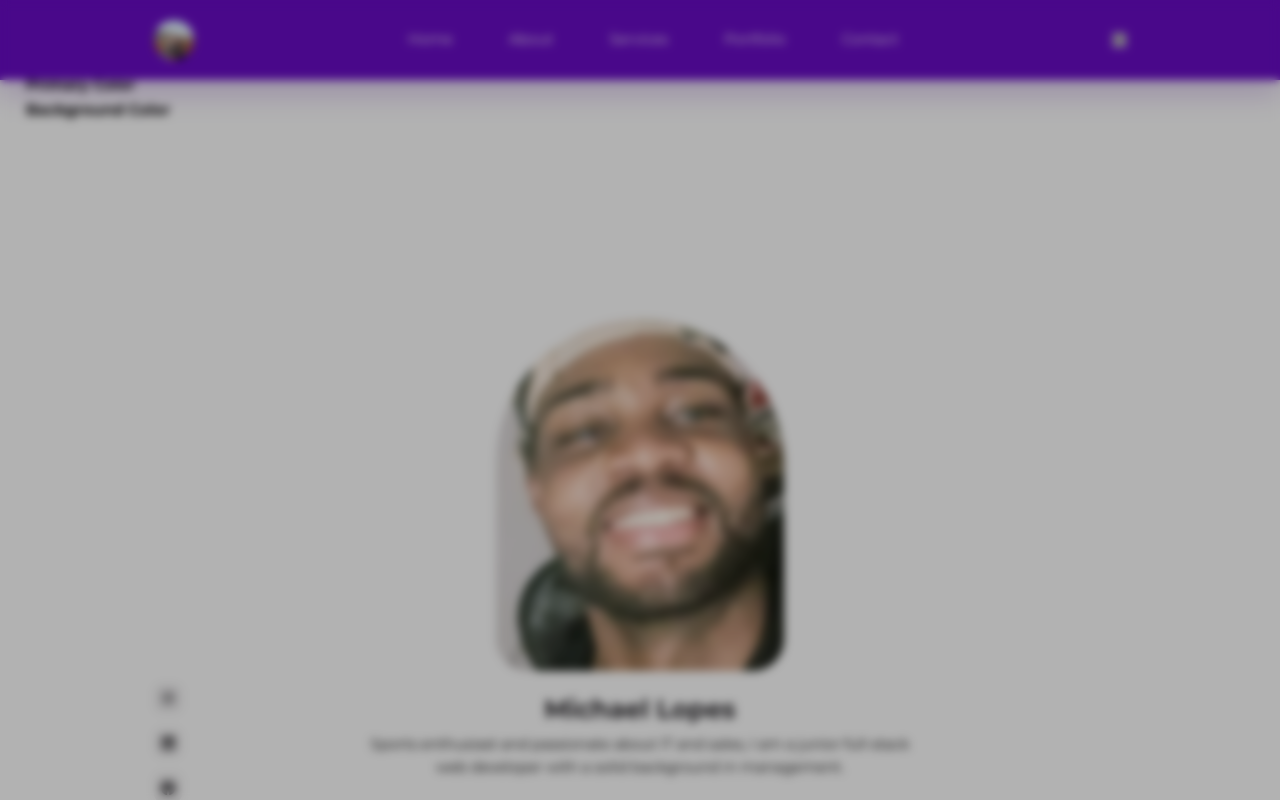
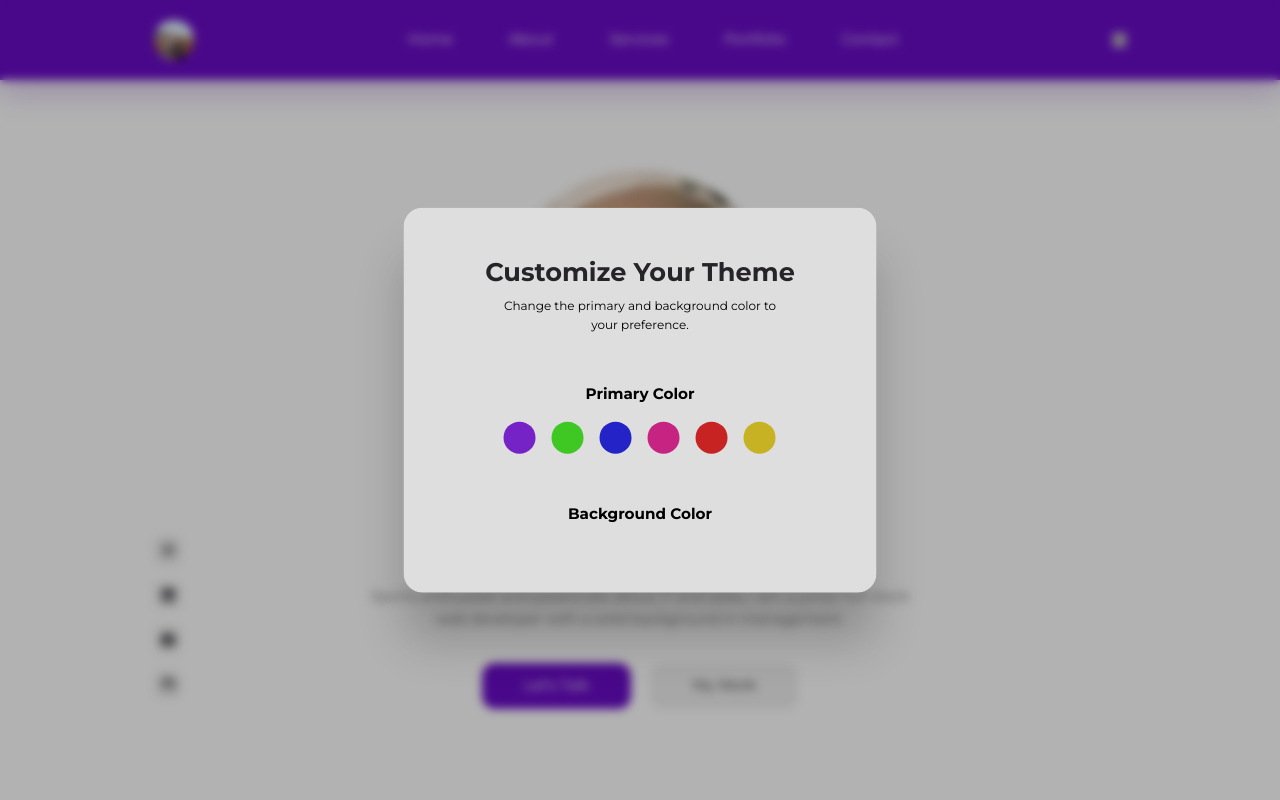
Before and after one commit to MajesticLopes/react_portfolio, a React (Create React App) app: page / in a window 1280 px wide. Both pictures are taken after a click on the button 1119 px from the left and 39 px from the top of the page. Shown: the top 800 px of the page. Built offline with nearby package versions, Linux system fonts and the light colour scheme.

Commit message:
Finition du theme

```diff
--- a/src/App.jsx
+++ b/src/App.jsx
@@ -8,9 +8,11 @@ import Contact from './sections/contact/Contact'
 import Footer from './sections/footer/Footer'
 import FloatingNav from './sections/floating.nav/FloatingNav'
 import Theme from './theme/Theme'
+import { useThemeContext } from './context/theme-context';
 const App = () => {
+  const {themeState} = useThemeContext();
   return (
-    <main>
+    <main className={`${themeState.primary} ${themeState.background}`}>
       <Navbar/>
       <Header/>
       <About/>
--- a/src/components/modal.css
+++ b/src/components/modal.css
@@ -7,4 +7,15 @@
   left: 0;
   backdrop-filter: blur(5px);
   z-index: 99;
+  opacity: 0;
+  animation: animateBackdrop 500ms ease-in forwards;
 }
+
+
+
+
+@keyframes animateBackdrop {
+to {
+  opacity: 1;
+}
+}
--- /dev/null
+++ b/src/context/theme-context.js
@@ -0,0 +1,25 @@
+import {createContext, useContext, useReducer, useEffect} from "react"
+import themeReducer from "./themeReducer";
+
+export const ThemeContext = createContext();
+
+const initialThemeState = JSON.parse(localStorage.getItem('themeSettings')) || {primary: 'color-1', background: 'bg-1'}
+
+export const ThemeProvider = ({children}) => {
+  const [themeState, dispatchTheme] = useReducer(themeReducer, initialThemeState);
+
+  const themeHandler = (buttonClassName) => {
+    dispatchTheme({type: buttonClassName})
+  }
+
+  /* Save Storage*/
+  useEffect(() => {
+    localStorage.setItem('themeSettings', JSON.stringify(themeState))
+  }, [themeState.primary, themeState.background])
+
+  return <ThemeContext.Provider value={{themeState, themeHandler}}>{children}</ThemeContext.Provider>
+}
+
+export const useThemeContext = () => {
+  return useContext(ThemeContext);
+}
--- /dev/null
+++ b/src/context/themeReducer.js
@@ -0,0 +1,35 @@
+export const themeReducer = (state, action) => {
+  if(action.type === 'color-1') {
+    return {...state, primary: 'color-1'}
+  }
+
+  if(action.type === 'color-2') {
+    return {...state, primary: 'color-2'}
+  }
+
+  if(action.type === 'color-3') {
+    return {...state, primary: 'color-3'}
+  }
+
+  if(action.type === 'color-4') {
+    return {...state, primary: 'color-4'}
+  }
+
+  if(action.type === 'color-5') {
+    return {...state, primary: 'color-5'}
+  }
+
+  if(action.type === 'color-6') {
+    return {...state, primary: 'color-6'}
+  }
+
+  if(action.type === 'bg-1') {
+    return {...state, primary: 'bg-1'}
+  }
+
+  if(action.type === 'bg-2') {
+    return {...state, primary: 'bg-2'}
+  }
+}
+
+export default themeReducer
--- a/src/index.css
+++ b/src/index.css
@@ -40,6 +40,74 @@ body {
   line-height: 1.6;
   font-size: 0.9rem;
 }
+
+
+
+
+
+
+
+
+
+
+
+/* React */
+main.color-1 {
+  --primary-hue: 270;
+}
+
+main.color-2 {
+  --primary-hue: 110;
+}
+
+main.color-3 {
+  --primary-hue: 240;
+}
+
+main.color-4 {
+  --primary-hue: 325;
+}
+
+main.color-5 {
+  --primary-hue: 0;
+}
+
+main.color-6 {
+  --primary-hue: 55;
+}
+
+main.bg-2 {
+  --black-lightness: 96%;
+  --dark-lightness: 60%;
+  --light-lightness: 12%;
+  --white-lightness: 6%;
+  --color-light: hsl(var(--primary-hue), 5%, var(--light-lightness));
+  --color-black: hsl(var(--primary-hue), 5%, var(--black-lightness));
+  --color-dark: hsl(var(--primary-hue), 5%, var(--dark-lightness));
+}
+
+main {
+  color: var(--color-dark);
+  --color-primary: hsl(var(--primary-hue), 89%, 41%);
+}
+
+
+
+
+
+
+
+
+
+
+
+
+
+
+
+
+
+
 
 .container {
   width: var(--container-width-lg);
--- a/src/index.js
+++ b/src/index.js
@@ -2,6 +2,13 @@ import ReactDOM from 'react-dom/client'
 import App from './App';
 import { ModalProvider } from './context/modal-context';
 import './index.css'
+import { ThemeProvider } from './context/theme-context';
 
 const root = ReactDOM.createRoot(document.querySelector('#root'));
-root.render(<ModalProvider><App/></ModalProvider>)
+root.render(
+  <ThemeProvider>
+  <ModalProvider>
+      <App/>
+  </ModalProvider>
+  </ThemeProvider>
+);
--- a/src/sections/header/Header.jsx
+++ b/src/sections/header/Header.jsx
@@ -14,7 +14,7 @@ const Header = () => {
         </p>
         <div className='header__cta'>
           <a href="#contact" className='btn primary'>Let's Talk</a>
-          <a href="#portfolio" className='btn white'>My Work</a>
+          <a href="#portfolio" className='btn light'>My Work</a>
         </div>
         <div className="header__socials">
           {
--- a/src/theme/BackgroundColor.jsx
+++ b/src/theme/BackgroundColor.jsx
@@ -1,8 +1,10 @@
+import { useThemeContext } from "../context/theme-context"
 
 
 const BackgroundColor = (className) => {
+  const {themeHandler} = useThemeContext()
   return (
-    <button clasName={className}></button>
+    <button clasName={className} onClick={() => themeHandler(className)}></button>
   )
 }
 
--- a/src/theme/PrimaryColor.jsx
+++ b/src/theme/PrimaryColor.jsx
@@ -1,8 +1,9 @@
-
+import { useThemeContext } from "../context/theme-context"
 
 const PrimaryColor = ({className}) => {
+  const {themeHandler} = useThemeContext();
   return (
-    <button className={className}></button>
+    <button className={className} onClick={()=> themeHandler(className)}></button>
   )
 }
 export default PrimaryColor
--- a/src/theme/Theme.jsx
+++ b/src/theme/Theme.jsx
@@ -22,7 +22,7 @@ const Theme = () => {
       </div>
       <div className="theme__background-wrapper">
         <h5>Background Color</h5>
-        <div className="theme_background-colors">
+        <div className="theme__background-colors">
           {
             backgroundColors.map(bColor => <BackgroundColor key={bColor.className} className={bColor.className} />)
           }
--- a/src/theme/theme.css
+++ b/src/theme/theme.css
@@ -0,0 +1,104 @@
+.card.theme__modal {
+  position: fixed;
+  top: 50%;
+  left: 50%;
+  transform: translate(-50%, -50%);
+  background: #dedede;
+  z-index: 200;
+  text-align: center;
+  box-shadow: 0 3rem 3rem rgba(0, 0, 0, 0.2);
+  padding: 3rem;
+  opacity: 0;
+  animation: animateModal 500ms ease-in forwards;
+}
+
+@keyframes animateModal {
+  to {
+    opacity: 1;
+  }
+}
+
+.card.theme__modal:hover {
+  background: #dedede;
+}
+
+.card.theme__modal small {
+  margin-top: 0.6rem;
+  display: block;
+  width: 80%;
+  margin-inline: auto;
+}
+
+.theme__primary-wrapper {
+  margin: 3rem 0;
+}
+
+.theme__primary-colors {
+  display: flex;
+  gap: 1rem;
+  justify-content: center;
+  flex-wrap: wrap;
+  margin-top: 1rem;
+}
+
+.theme__primary-colors button {
+  width: 2rem;
+  aspect-ratio: 1/1;
+  border-radius: 50%;
+  cursor: pointer;
+}
+
+.theme__primary-colors .color-1 {
+  background: hsl(270, 70%, 46%);
+}
+
+.theme__primary-colors .color-2 {
+  background: hsl(110, 70%, 46%);
+}
+
+.theme__primary-colors .color-3 {
+  background: hsl(240, 70%, 46%);
+}
+
+.theme__primary-colors .color-4 {
+  background: hsl(325, 70%, 46%);
+}
+
+.theme__primary-colors .color-5 {
+  background: hsl(0, 70%, 46%);
+}
+
+.theme__primary-colors .color-6 {
+  background: hsl(52, 70%, 46%);
+}
+
+.theme__background-colors {
+  display: flex;
+  justify-content: center;
+  gap: 2rem;
+  margin-top: 1rem;
+}
+
+/*.theme__background-colors button {
+  width: 7rem;
+  height: 2.5rem;
+  background: white;
+  border-radius: var(--border-radius-3);
+  cursor: pointer;
+}*/
+
+.theme__background-colors .bg-2 {
+  background: #111;
+}
+
+/* MEDIA QUERIES (phones) */
+@media screen and (max-width: 600px) {
+  .card.theme__modal {
+      width: var(--container-width-md);
+      padding: 3rem 1.5rem;
+  }
+
+  .theme__primary-colors {
+      gap: 0.6rem;
+  }
+}
```
